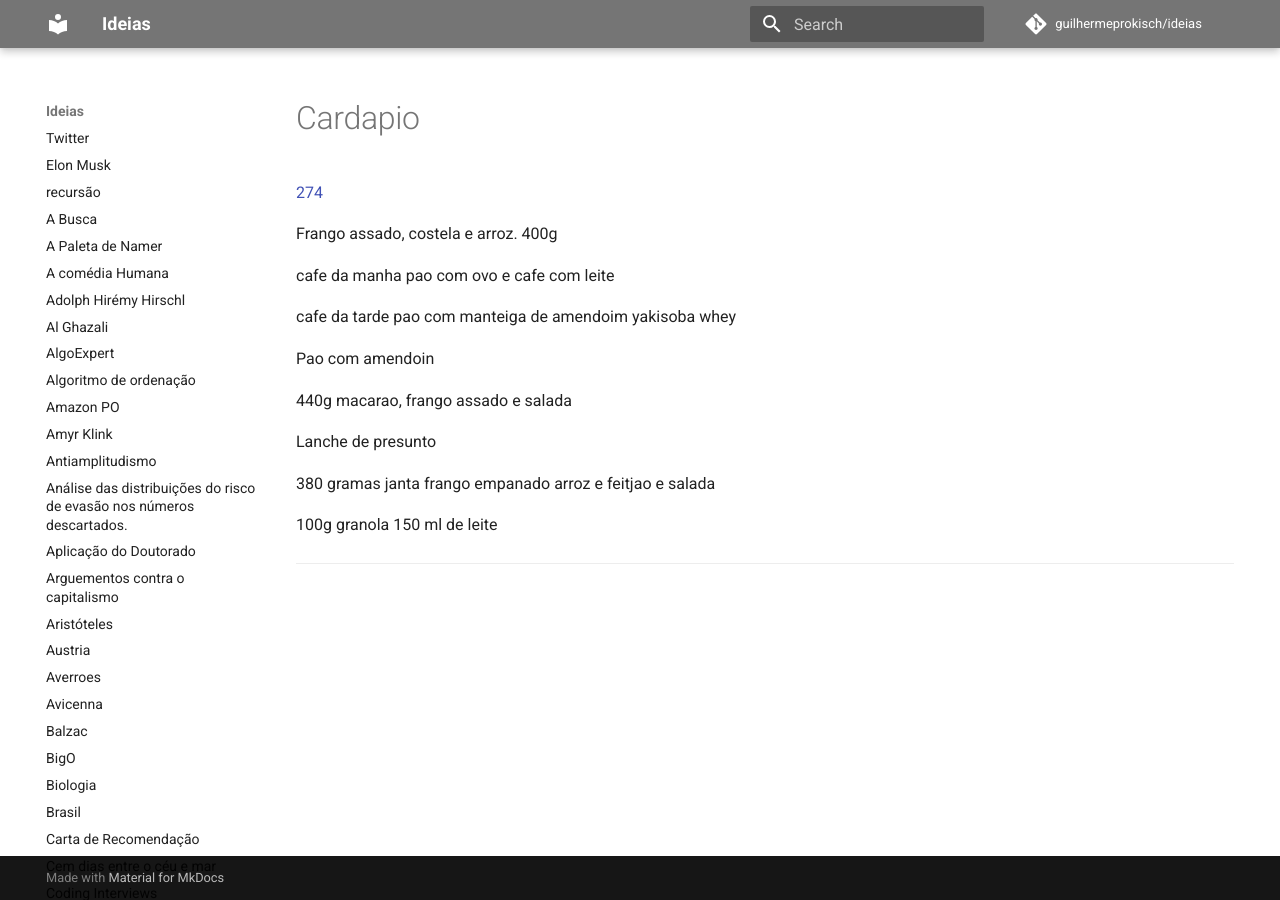
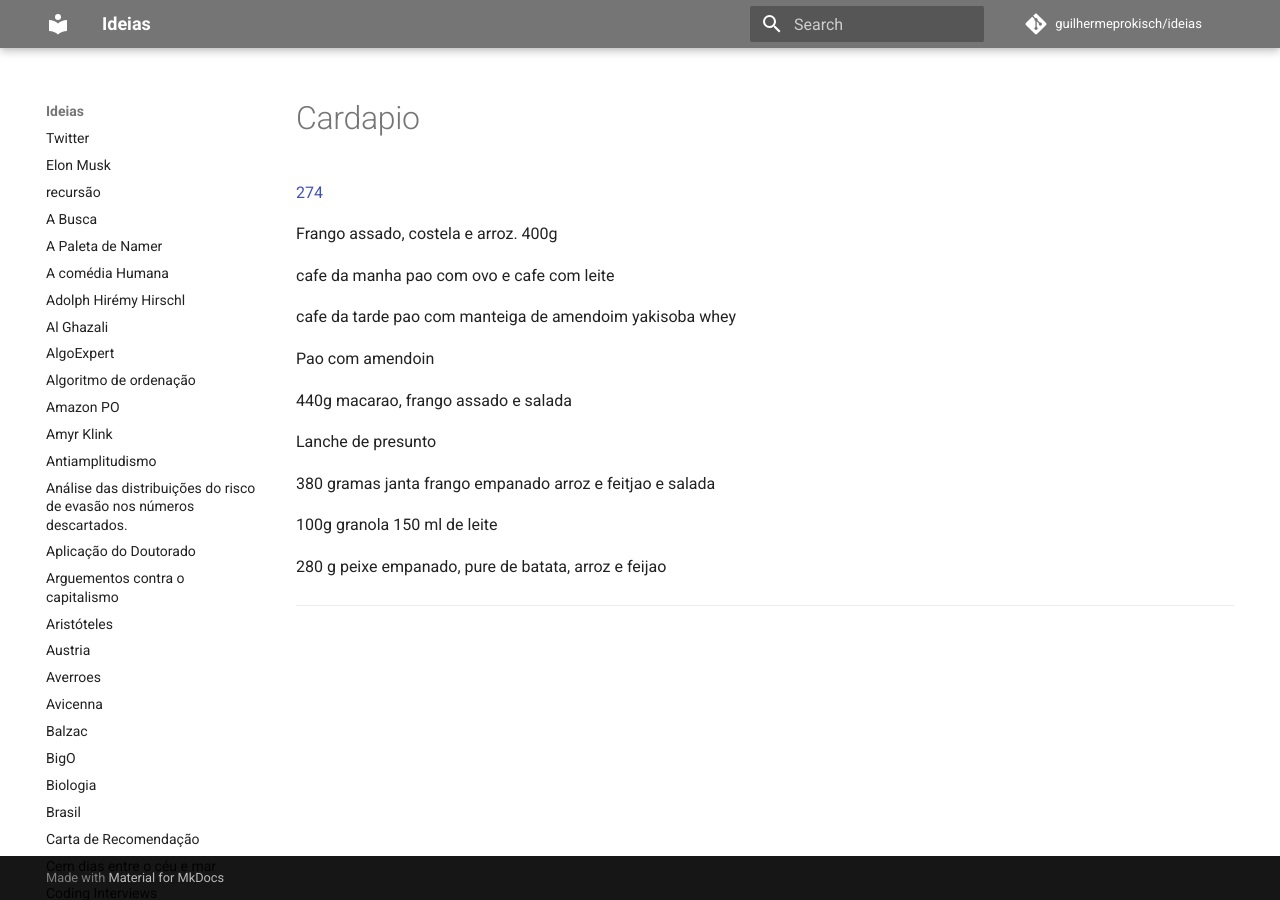
Before and after one commit to guilhermeprokisch/guilherme, an MkDocs documentation site: the page built from docs/cardapio.md, in a window 1280 px wide. Built offline with MkDocs 1.6.1 and Material for MkDocs 9.7.7, drawn with Linux system fonts in a browser that asks for light colours; comment, search, counter and statistics services are not loaded.

```diff
--- a/docs/cardapio.md
+++ b/docs/cardapio.md
@@ -26,4 +26,7 @@ Lanche de presunto
 
 100g granola 150 ml de leite
 
+
+280 g peixe empanado, pure de batata, arroz e feijao
+
 -------------------------------------------------------------------------------
```
